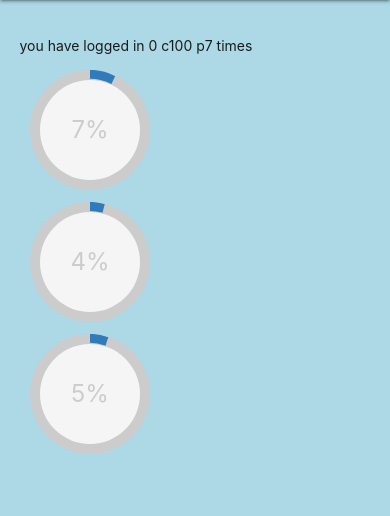
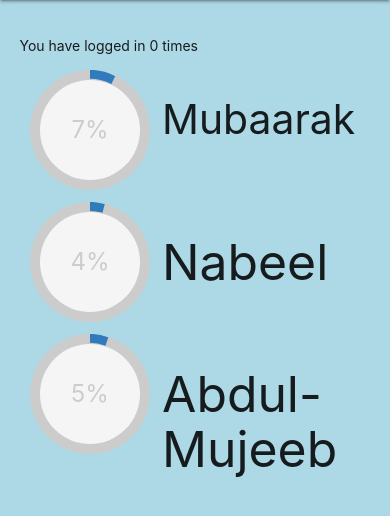
Before and after one commit to Enzyme-Muiz/first_django, a Django app: page /account in a window 390 px wide. Shown: the part 56-572 px from the top of the page. Run offline with Django 3.2, Linux system fonts and the light colour scheme; a user stored in the database is signed in; data comes from the database, SQL or seed files in the repository; data that the repository does not hold is empty; some libraries are stand-ins or nearby versions.

Commit message:
sessions, progress bar, may be responsive_after 4failure

```diff
--- a/main/templates/main/account.html
+++ b/main/templates/main/account.html
@@ -4,7 +4,7 @@
 
 
 
-<p>you have logged in {{number}} {{class_mub}} times</p>
+<p>You have logged in {{number}}  times</p>
 <div class="row">
 <div class="col l4 m6 s12">
 <div class="c100 p{{class_mub}}">
@@ -14,6 +14,7 @@
     <div class="fill"></div>
   </div>
 </div>
+<h3>Mubaarak</h3>
 </div>
 <div class="col l4 m6 s12">
 <div class="c100 p{{class_nab}}">
@@ -23,6 +24,7 @@
     <div class="fill"></div>
   </div>
 </div>
+<h2>Nabeel</h2>
 </div>
 <div class="col l4 m6 s12">
 <div class="c100 p{{class_abs}}">
@@ -32,6 +34,7 @@
     <div class="fill"></div>
   </div>
 </div>
+<h2>Abdul-Mujeeb</h2>
 </div>
 
 
--- a/main/templates/main/header.html
+++ b/main/templates/main/header.html
@@ -21,7 +21,7 @@
   {% endblock css %}
 
 
-
+<meta name="viewport" content="width=device-width, initial-scale=1">
 
 </head>
 <body style="background-color: lightblue;">
--- a/main/templates/main/includes/navbar.html
+++ b/main/templates/main/includes/navbar.html
@@ -24,7 +24,8 @@
 <ul class="sidenav" id="mobile-links">
      <li><a href="/">Home</a></li>
         {% if user.is_authenticated %}
-      <li><a href="/image_upload">Image_upload</a></li>
+      <li><a href="/image_uploads">Image_upload</a></li>
+      <li><a href="/account">{{user.username}}</a></li>
       <li><a href="/logout">Logout</a></li>
 
         {% else %}
```
